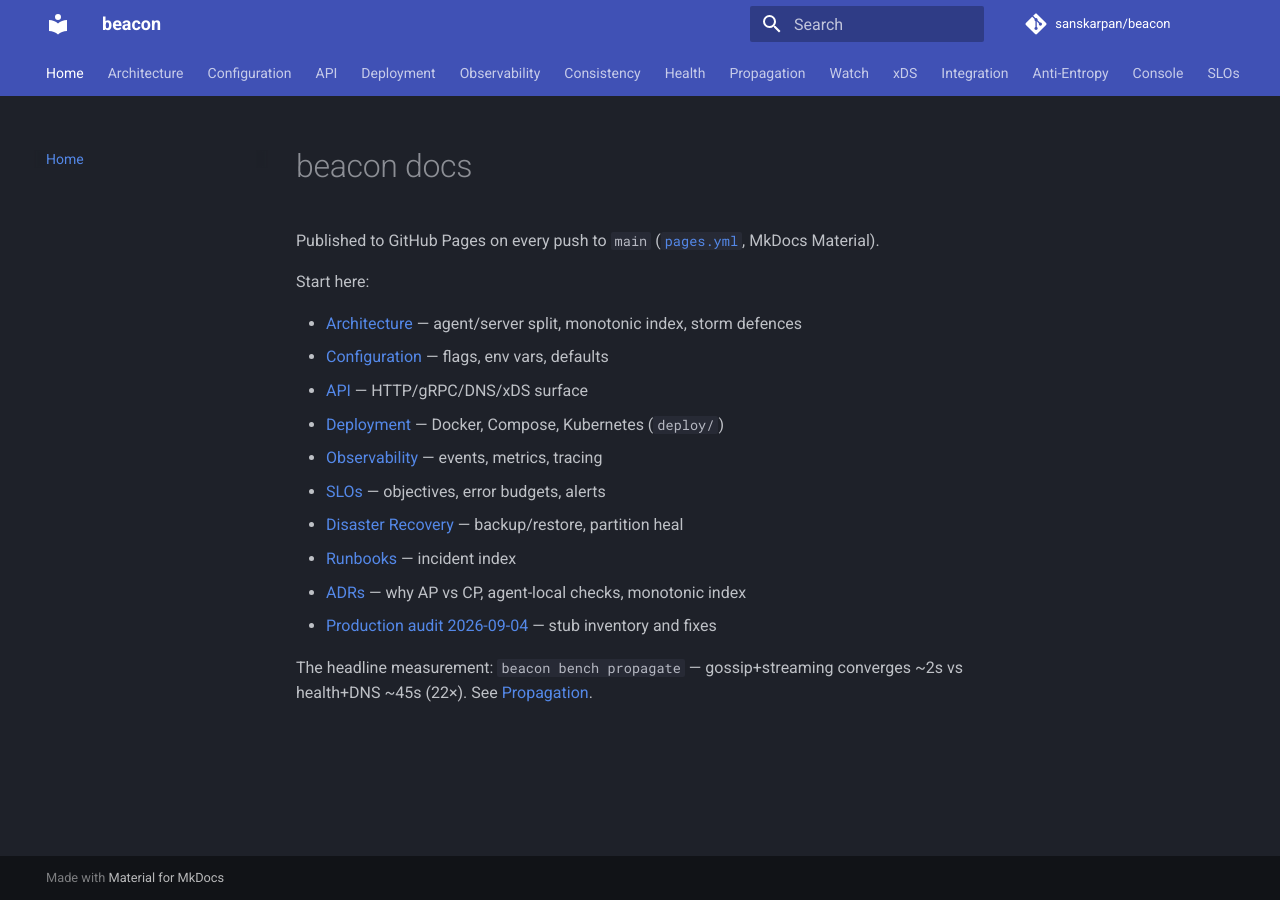
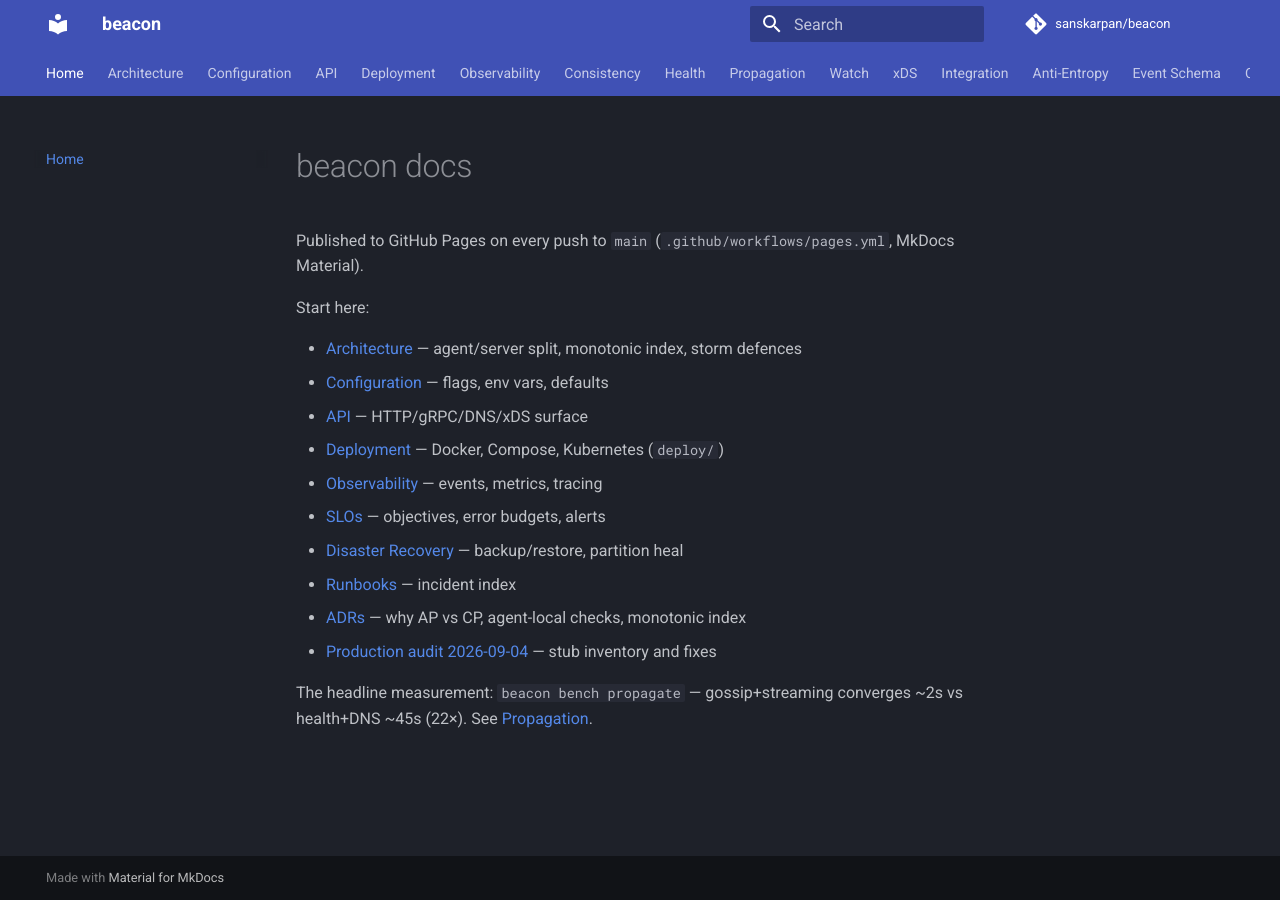
Before and after one commit to sanskarpan/beacon, an MkDocs documentation site: the page built from docs/index.md, in a window 1280 px wide. Built offline with MkDocs 1.6.1 and Material for MkDocs 9.7.7, drawn with Linux system fonts in a browser that asks for light colours; comment, search, counter and statistics services are not loaded.

Commit message:
fix: repair failing pages and scorecard workflows
- pages: add EVENT_SCHEMA.md to mkdocs nav, unlink non-doc
  pages.yml reference in docs/index.md (mkdocs --strict was red)
- scorecard: publish_results false (public API retries fail the
  run; SARIF upload still feeds the Security tab)
- ci: top-level contents:read (Scorecard Token-Permissions)

```diff
--- a/docs/index.md
+++ b/docs/index.md
@@ -1,7 +1,7 @@
 # beacon docs
 
 Published to GitHub Pages on every push to `main`
-([`pages.yml`](../.github/workflows/pages.yml), MkDocs Material).
+(`.github/workflows/pages.yml`, MkDocs Material).
 
 Start here:
 
--- a/mkdocs.yml
+++ b/mkdocs.yml
@@ -22,6 +22,7 @@
   - xDS: XDS.md
   - Integration: INTEGRATION.md
   - Anti-Entropy: ANTI_ENTROPY.md
+  - Event Schema: EVENT_SCHEMA.md
   - Console: CONSOLE.md
   - SLOs: SLO.md
   - Disaster Recovery: DISASTER-RECOVERY.md
```
Also changed, not shown: 2 other files.
